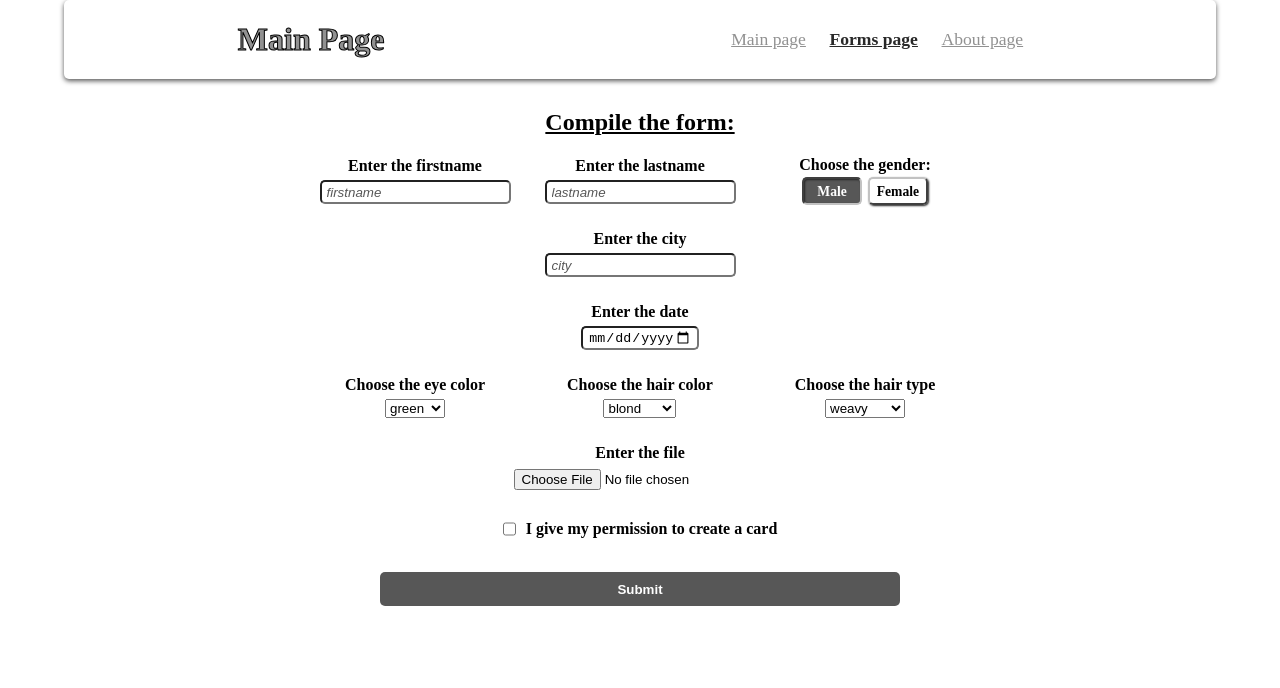
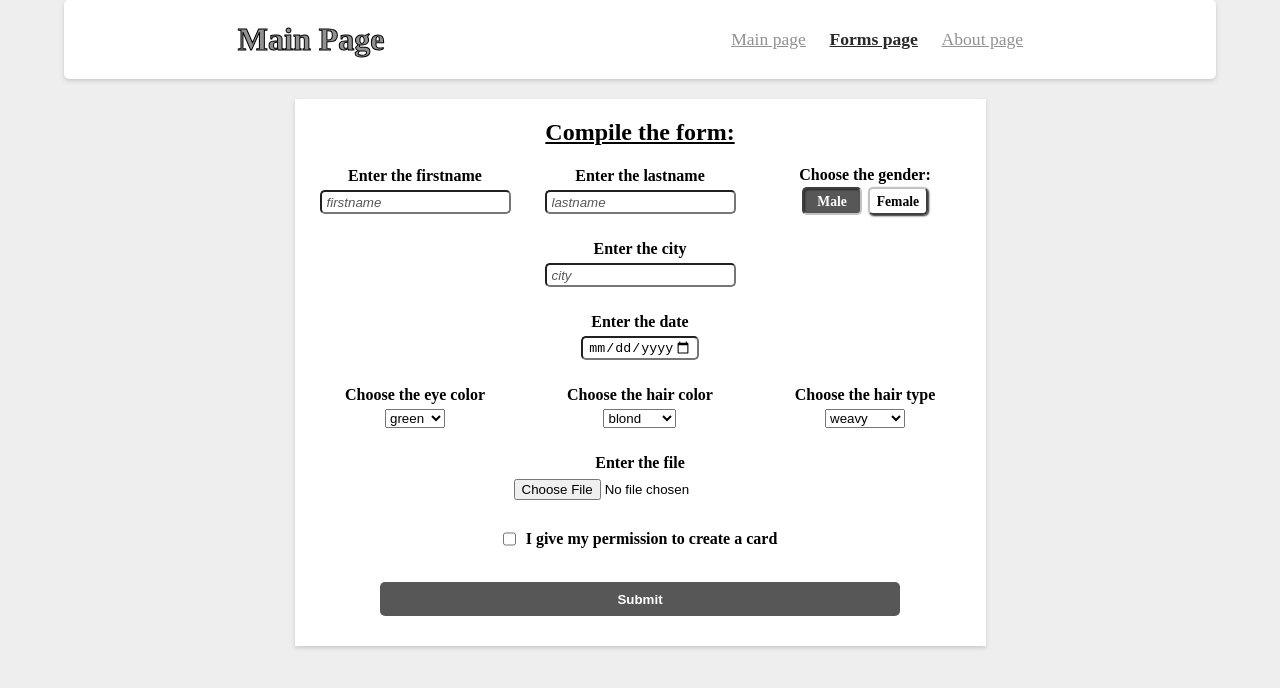
Before and after one commit to ekalape/RSSreact, a React (Vite) app: page /forms in a window 1280 px wide. Shown: the top 688 px of the page. Built offline with nearby package versions, Linux system fonts and the light colour scheme.

Commit message:
fix: adjust styles, make file input accept only images, clean console.logs

```diff
--- a/src/FormPage/Form/index.tsx
+++ b/src/FormPage/Form/index.tsx
@@ -84,7 +84,7 @@ export default class Form extends React.Component<FormProps, FormState> {
   handleSubmit(e: React.FormEvent<HTMLFormElement>) {
     e.preventDefault();
     this.validityCheck();
-    console.log('this.state', this.state);
+
     const allFilled = Object.entries(this.readyToCreate).every((field) => field[1] === true);
     if (allFilled) this.createCard();
   }
@@ -116,7 +116,7 @@ export default class Form extends React.Component<FormProps, FormState> {
       },
       imageFile: file,
     };
-    console.log(filledFields);
+
     const card = new UserData(filledFields);
     this.props.callback(card);
     this.resetForm();
@@ -258,6 +258,7 @@ export default class Form extends React.Component<FormProps, FormState> {
           type={'file'}
           error={this.state.fileInputError}
           reference={this.fileInput}
+          options={{ accept: 'image/*' }}
         />
 
         <label>
--- a/src/FormPage/Form/style.css
+++ b/src/FormPage/Form/style.css
@@ -4,9 +4,11 @@
   display: grid;
   grid-template-columns: 1fr 1fr 1fr;
   place-items: center;
-  padding: 10px;
+  padding: 20px;
   column-gap: 1.5rem;
   row-gap: 1rem;
+  box-shadow: 0px 2px 4px var(--color-f-secondary);
+  background-color: white;
 }
 .form__wrapper h3 {
   grid-column: 1/4;
--- a/src/FormPage/FormWrapper/index.tsx
+++ b/src/FormPage/FormWrapper/index.tsx
@@ -23,7 +23,7 @@ export default class FormPage extends React.Component<EmptyProps, FormWrapperSta
   handleFormWrapperState(card: UserData) {
     this.setState({ showMessage: true });
     setTimeout(() => {
-      this.setState({ cards: [...this.state.cards, card] }, () => console.log(this.state));
+      this.setState({ cards: [...this.state.cards, card] });
       this.cardNumber++;
       this.setState({ showMessage: false });
     }, 800);
--- a/src/FormPage/InputComponent/index.tsx
+++ b/src/FormPage/InputComponent/index.tsx
@@ -15,6 +15,7 @@ export default class InputComponent extends Component<InputComponentProps> {
   render(): ReactNode {
     const { name, type, error, reference } = this.props;
     const dateMax = this.props.options?.max;
+    const acceptRes = this.props.options?.accept;
     return (
       <label>
         {`Enter the ${name.includes('Input') ? name.replace('Input', '') : name}`}
@@ -24,6 +25,7 @@ export default class InputComponent extends Component<InputComponentProps> {
           ref={reference}
           placeholder={name}
           max={dateMax && dateMax}
+          accept={acceptRes && acceptRes}
           style={{ borderColor: error ? 'red' : undefined }}
         />
         {error && <p>{error}</p>}
--- a/src/UnrelatedComponents/Header/style.css
+++ b/src/UnrelatedComponents/Header/style.css
@@ -6,9 +6,10 @@
   justify-content: space-around;
   align-items: center;
   padding: 10px;
-  box-shadow: 0px 2px 5px var(--color-bg);
+  box-shadow: 0px 2px 4px var(--color-f-secondary);
   margin-bottom: 20px;
   border-radius: 5px;
+  background-color: white;
 }
 h1 {
   color: var(--color-f-primary-light);
--- a/src/index.css
+++ b/src/index.css
@@ -3,3 +3,6 @@
   padding: 0;
   box-sizing: border-box;
 }
+body {
+  background-color: rgb(238, 238, 238);
+}
```
